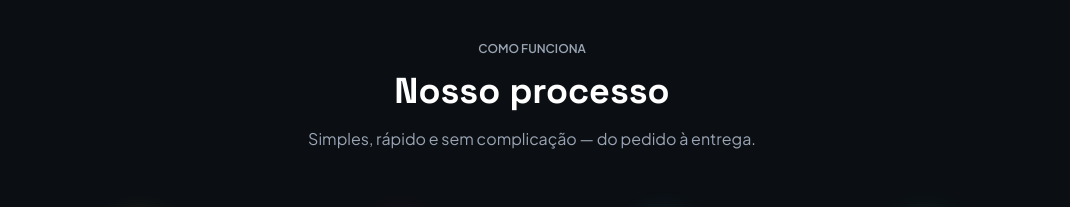
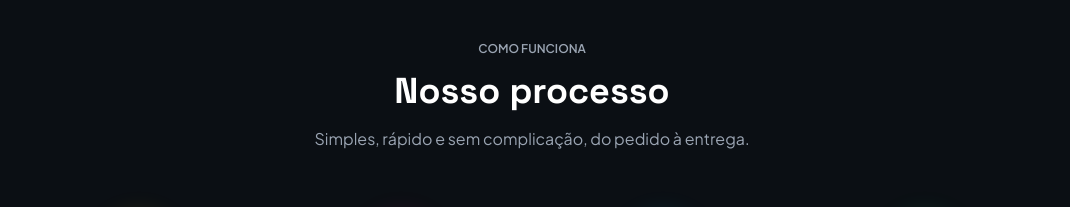
Before and after one commit to vortexoficial/graficapanni, a Next.js app: page / in a window 1280 px wide. Shown: the part 5480-5687 px from the top of the page, without its empty margins (108-1178 px from the left). Built offline with nearby package versions, Linux system fonts and the light colour scheme; no server answers.

Commit message:
Remove tracos longos dos textos

```diff
--- a/src/app/layout.tsx
+++ b/src/app/layout.tsx
@@ -27,7 +27,7 @@ const siteUrl = new URL(
 
 export const metadata: Metadata = {
   metadataBase: siteUrl,
-  title: "Gráfica Panni — Gráfica e Comunicação Visual",
+  title: "Gráfica Panni, Gráfica e Comunicação Visual",
   description:
     "Impressão gráfica e comunicação visual com qualidade, agilidade e impacto. Cartões de visita, banners, fachadas, adesivos e muito mais. São Paulo, SP.",
   applicationName: "Gráfica Panni",
@@ -45,7 +45,7 @@ export const metadata: Metadata = {
     canonical: "/",
   },
   openGraph: {
-    title: "Gráfica Panni — Gráfica e Comunicação Visual",
+    title: "Gráfica Panni, Gráfica e Comunicação Visual",
     description:
       "Impressão gráfica e comunicação visual com qualidade, agilidade e impacto.",
     url: "/",
@@ -63,7 +63,7 @@ export const metadata: Metadata = {
   },
   twitter: {
     card: "summary_large_image",
-    title: "Gráfica Panni — Gráfica e Comunicação Visual",
+    title: "Gráfica Panni, Gráfica e Comunicação Visual",
     description:
       "Impressão gráfica e comunicação visual com qualidade, agilidade e impacto.",
     images: [
--- a/src/components/sections/hero.tsx
+++ b/src/components/sections/hero.tsx
@@ -100,7 +100,7 @@ export function Hero() {
           transition={{ duration: 0.7, delay: 0.4 }}
           className="hero-actions flex flex-col sm:flex-row gap-3 sm:gap-4 justify-center"
         >
-          {/* Botão primário — gradiente */}
+          {/* Botão primário, gradiente */}
           <motion.a
             href={WHATSAPP}
             target="_blank"
--- a/src/components/sections/process.tsx
+++ b/src/components/sections/process.tsx
@@ -70,7 +70,7 @@ export function Process() {
             className="site-copy mt-4 max-w-xl mx-auto"
             style={{ color: "var(--text-muted)" }}
           >
-            Simples, rápido e sem complicação — do pedido à entrega.
+            Simples, rápido e sem complicação, do pedido à entrega.
           </motion.p>
         </div>
 
```
Also changed, not shown: 1 other file (tests, documents, lock files or other folders).
